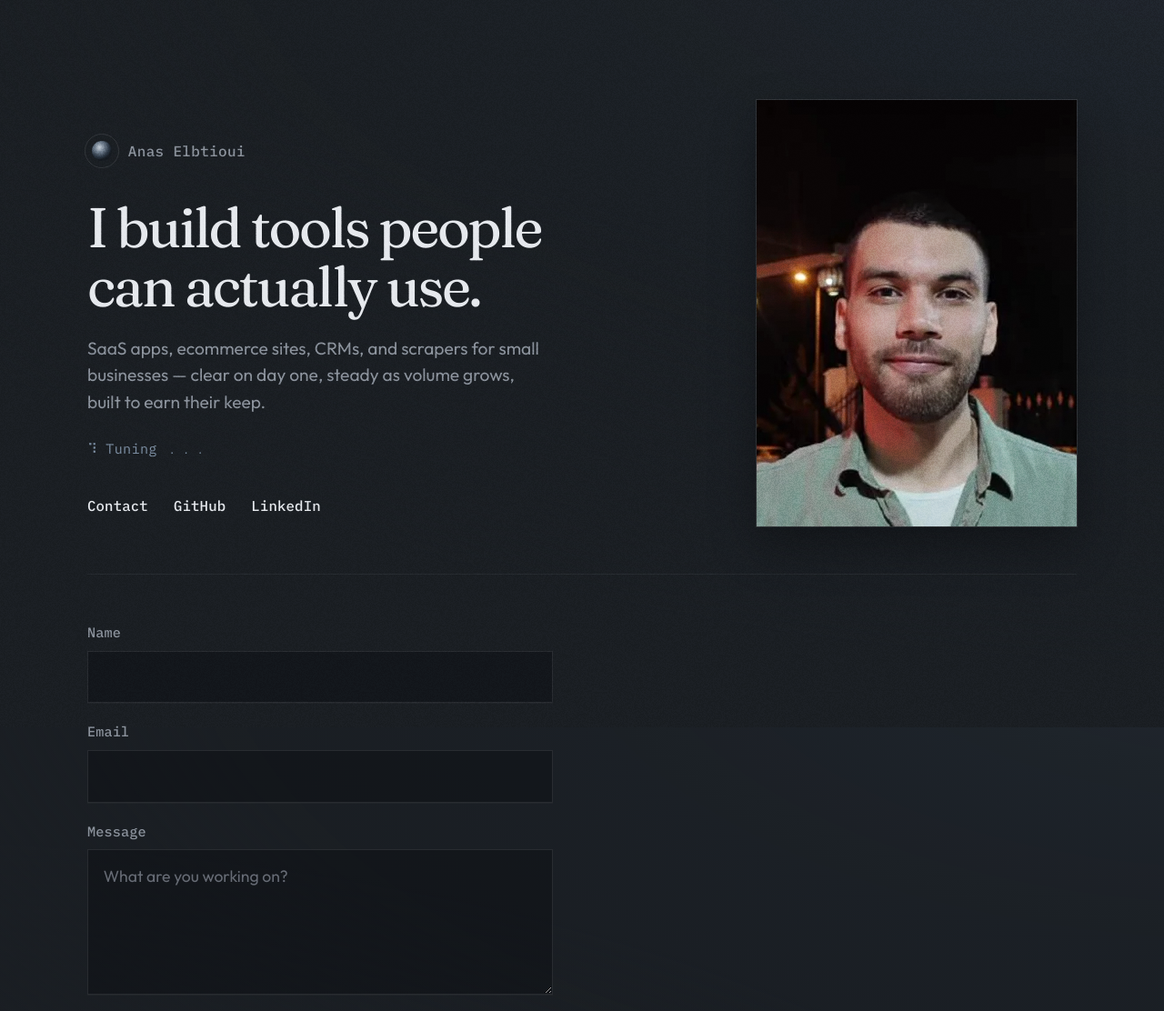
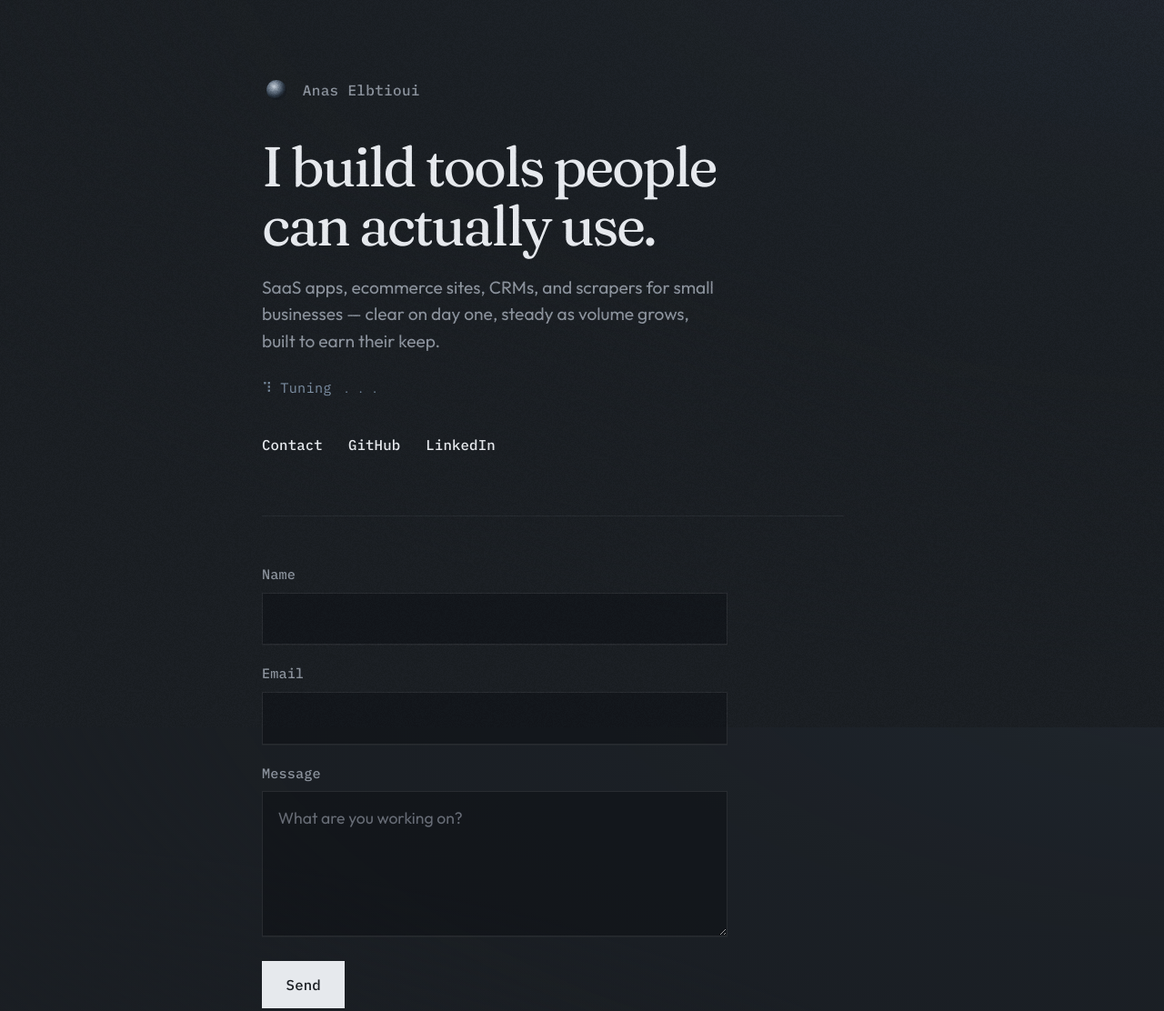
Before and after one commit to anaselbtioui/anaselbtioui.github.io, a website: page index.html in a window 1280 px wide. Shown: the top 1112 px of the page at 91% size. Drawn offline with Linux system fonts and the light colour scheme.

Commit message:
fix: drop portrait and sphere outline ring
Co-authored-by: Cursor <cursoragent@cursor.com>

```diff
--- a/index.html
+++ b/index.html
@@ -12,15 +12,14 @@
   <link rel="preconnect" href="https://fonts.googleapis.com">
   <link rel="preconnect" href="https://fonts.gstatic.com" crossorigin>
   <link href="https://fonts.googleapis.com/css2?family=Fraunces:ital,opsz,wght@0,9..144,400;0,9..144,500;1,9..144,400&family=IBM+Plex+Mono:wght@400;500&family=Outfit:wght@400;500;600&display=swap" rel="stylesheet">
-  <link rel="stylesheet" href="./standby.css?v=14">
-  <script type="module" src="./standby.js?v=14"></script>
+  <link rel="stylesheet" href="./standby.css?v=15">
+  <script type="module" src="./standby.js?v=15"></script>
 </head>
 <body class="standby">
   <a class="skip" href="#main">Skip to content</a>
 
   <main id="main" class="stage">
     <header class="hero">
-      <div class="hero-copy">
       <a class="logo reveal" style="--d:0" href="#main" aria-label="Anas Elbtioui">
         <img class="logo-mark" src="./favicon.svg" alt="" width="40" height="40" decoding="async">
         <span class="logo-word">Anas Elbtioui</span>
@@ -39,21 +38,6 @@
         <a class="hit" href="https://github.com/anaselbtioui" target="_blank" rel="noopener noreferrer">GitHub</a>
         <a class="hit" href="https://www.linkedin.com/in/anas-elbtioui" target="_blank" rel="noopener noreferrer">LinkedIn</a>
       </nav>
-      </div>
-
-      <figure class="hero-plate reveal" style="--d:2">
-        <picture>
-          <source srcset="./media/anas.webp" type="image/webp">
-          <img
-            src="./media/anas.jpg"
-            alt="Anas Elbtioui"
-            width="640"
-            height="640"
-            decoding="async"
-            fetchpriority="high"
-          >
-        </picture>
-      </figure>
     </header>
 
     <section class="contact reveal" style="--d:5" id="contact" aria-label="Contact">
--- a/standby.css
+++ b/standby.css
@@ -12,7 +12,7 @@
   --ease: cubic-bezier(0.2, 0, 0, 1);
   --ease-out: cubic-bezier(0.22, 1, 0.36, 1);
   --dur: 520ms;
-  --maxw: 68rem;
+  --maxw: 44rem;
 }
 
 *,
@@ -98,46 +98,16 @@ body.standby::before {
   padding: clamp(3.5rem, 9vh, 6.5rem) 0 5rem;
 }
 
-/* Left-weighted split — not centered */
+/* Left type stack — no portrait */
 .hero {
-  display: grid;
-  grid-template-columns: minmax(0, 1.15fr) minmax(15rem, 22rem);
-  gap: clamp(2rem, 5vw, 4rem);
-  align-items: end;
-  min-height: min(70vh, 36rem);
+  display: flex;
+  flex-direction: column;
+  align-items: flex-start;
+  max-width: 40rem;
+  min-height: min(62vh, 32rem);
+  justify-content: center;
   padding-bottom: 3.25rem;
   border-bottom: 1px solid var(--line);
-}
-
-.hero-copy {
-  min-width: 0;
-  max-width: 38rem;
-}
-
-.hero-plate {
-  margin: 0;
-  width: 100%;
-  justify-self: stretch;
-}
-
-.hero-plate picture {
-  display: block;
-  aspect-ratio: 3 / 4;
-  overflow: hidden;
-  border-radius: 0;
-  background: #12151a;
-  outline: 1px solid rgba(255, 255, 255, 0.1);
-  outline-offset: 0;
-  box-shadow: 0 22px 48px rgba(0, 0, 0, 0.32);
-}
-
-.hero-plate img {
-  display: block;
-  width: 100%;
-  height: 100%;
-  object-fit: cover;
-  object-position: center 18%;
-  filter: saturate(0.82) contrast(1.04);
 }
 
 .logo {
@@ -167,9 +137,6 @@ body.standby::before {
   height: 2rem;
   flex: 0 0 auto;
   margin-top: -0.05rem;
-  outline: 1px solid rgba(255, 255, 255, 0.1);
-  outline-offset: 2px;
-  border-radius: 50%;
 }
 
 .logo-word {
@@ -379,37 +346,14 @@ body.standby::before {
   letter-spacing: 0.01em;
 }
 
-/* Stack: type first, plate footnote */
 @media (max-width: 800px) {
-  :root {
-    --maxw: 42rem;
-  }
-
   body.standby {
     font-size: 18px;
   }
 
   .hero {
-    display: flex;
-    flex-direction: column;
-    align-items: stretch;
-    gap: 0;
     min-height: 0;
     padding-bottom: 2.5rem;
-  }
-
-  .hero-copy {
-    max-width: none;
-  }
-
-  .hero-plate {
-    order: 2;
-    width: min(14rem, 58vw);
-    margin-top: 2.25rem;
-  }
-
-  .hero-copy {
-    order: 1;
   }
 
   .title {
```
Lines whose indentation alone changed are shown as unchanged.
